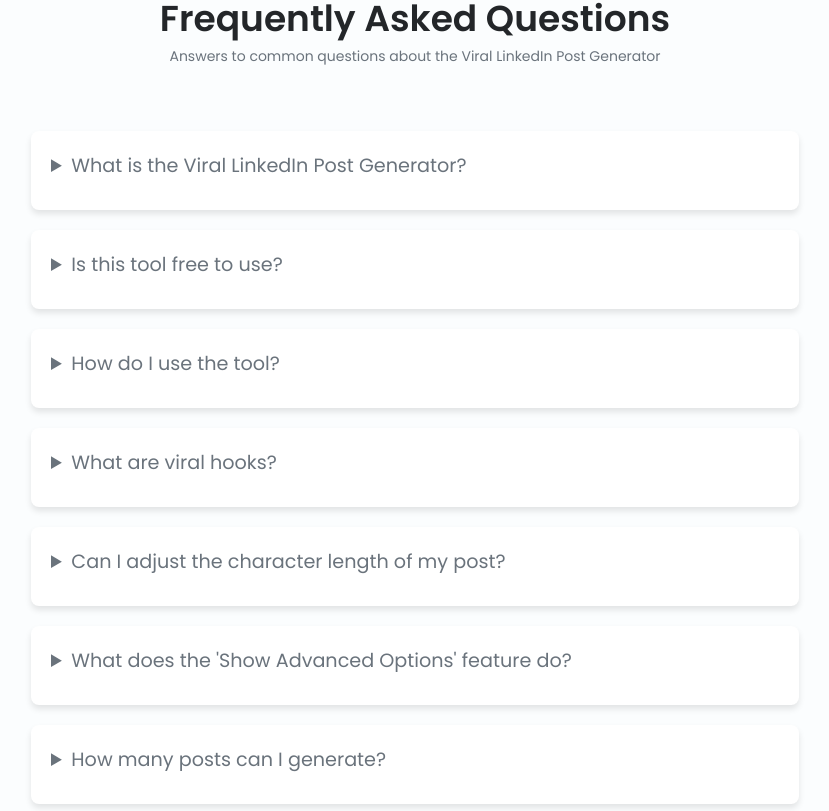
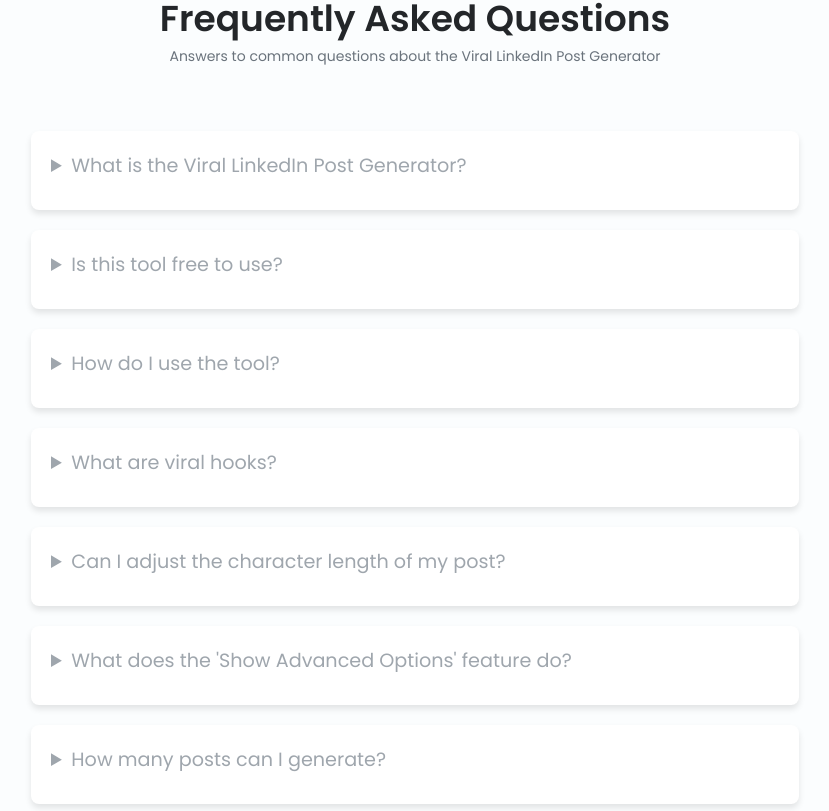
Before and after one commit to SmitParekh84/Smit-React-New-Portfolio-front-end, a React (Vite) app: page /viral-linkedin-post-generator in a window 1280 px wide. Shown: the part 889-1700 px from the top of the page, without its empty margins (225-1054 px from the left). Built offline with nearby package versions, Linux system fonts and the light colour scheme; no server answers.

Commit message:
Update FAQ component styles for improved text color and readability

```diff
--- a/src/components/LinkedInPostGenerator/FAQ.css
+++ b/src/components/LinkedInPostGenerator/FAQ.css
@@ -17,11 +17,13 @@
 .faq__question {
     font-size: 1rem;
     margin-bottom: 10px;
+    color: var(--text-color-light);
+
 }
 
 .faq__answer {
     font-size: 1rem;
-    color: #555;
+    color: var(--text-color);
 }
 
 /* For desktop, two columns */
```
